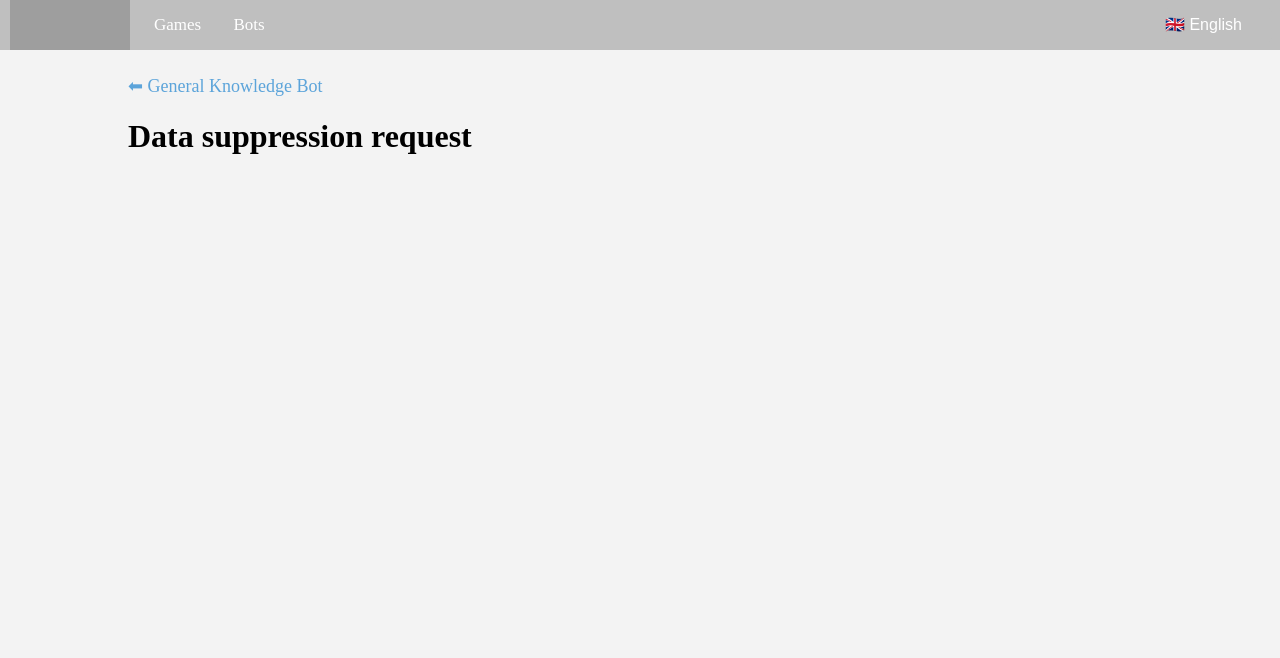
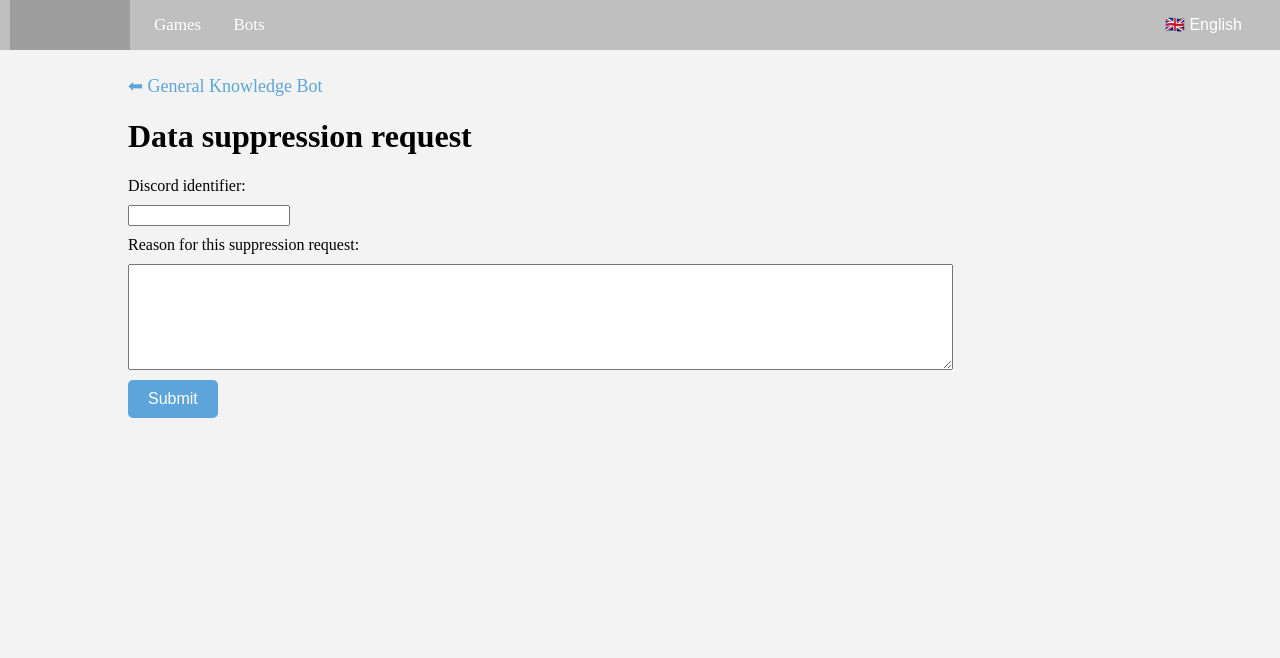
Before and after one commit to Piwy-dev/general-knowledge-site, a Flask app: page /en/suppression-request in a window 1280 px wide. Shown: the top 658 px of the page. Run offline with Flask 3, Linux system fonts and the light colour scheme; grey boxes are pictures that could not be loaded.

Commit message:
data suppression request form

```diff
--- /dev/null
+++ b/app/static/css/suppression-request.css
@@ -0,0 +1,43 @@
+.suppression-request {
+    text-align: left;
+    margin: 75px 10% 75px 10%;
+}
+
+.suppression-request form {
+    display: block;
+    margin: 0 0 0 0;
+}
+
+.suppression-request label {
+    display: block;
+    margin: 0 0 10px 0;
+}
+
+.suppression-request input[type="text"] {
+    width: 15%;
+    margin: 0 0 10px 0;
+    display: block;
+}
+
+.suppression-request textarea {
+    width: 80%;
+    height: 100px;
+    margin: 0 0 10px 0;
+    display: block;
+}
+
+.suppression-request button{
+    background-color: #5ca4da;
+    color: #fff;
+    border: none;
+    padding: 10px 20px;
+    margin: 0 0 10px 0;
+    display: block;
+    border-radius: 5px;
+    cursor: pointer;
+    font-size: 16px;
+}
+
+.suppression-request button:hover {
+    background-color: #a1cbeb;
+}
--- a/app/templates/en/suppression-request.html
+++ b/app/templates/en/suppression-request.html
@@ -4,8 +4,9 @@
 <head>
     <meta charset="utf-8">
     <meta name="viewport" content="width=device-width">
-    <title>Privacy policy</title>
+    <title>Suppression request</title>
     <link rel="stylesheet" href="{{ url_for('static', filename='css/style.css') }}">
+    <link rel="stylesheet" href="{{ url_for('static', filename='css/suppression-request.css') }}">
     <script src="{{ url_for('static', filename='js/index.js') }}"></script>
 </head>
 
@@ -31,11 +32,21 @@
         </select>
     </div>
 
-    <div class="privacy">
+    <div class="suppression-request">
         <!-- Return button -->
         <a href="/en/home" id="return-button">&#x2B05; General Knowledge Bot</a>
 
         <h1>Data suppression request</h1>
+
+        <form action="/suppression-request" method="POST">
+            <label for="id">Discord identifier:</label>
+            <input type="text" id="id" name="id" required maxlength="18" minlength="18">
+
+            <label for="reason">Reason for this suppression request:</label>
+            <textarea id="reason" name="reason" required></textarea>
+
+            <button type="submit">Submit</button>
+        </form>
     </div>
 
     <!-- Bottom navbar -->
```
Also changed, not shown: app/templates/fr/suppression-request.html (+13 -2 lines), app/templates/nl/suppression-request.html (+13 -2 lines).
